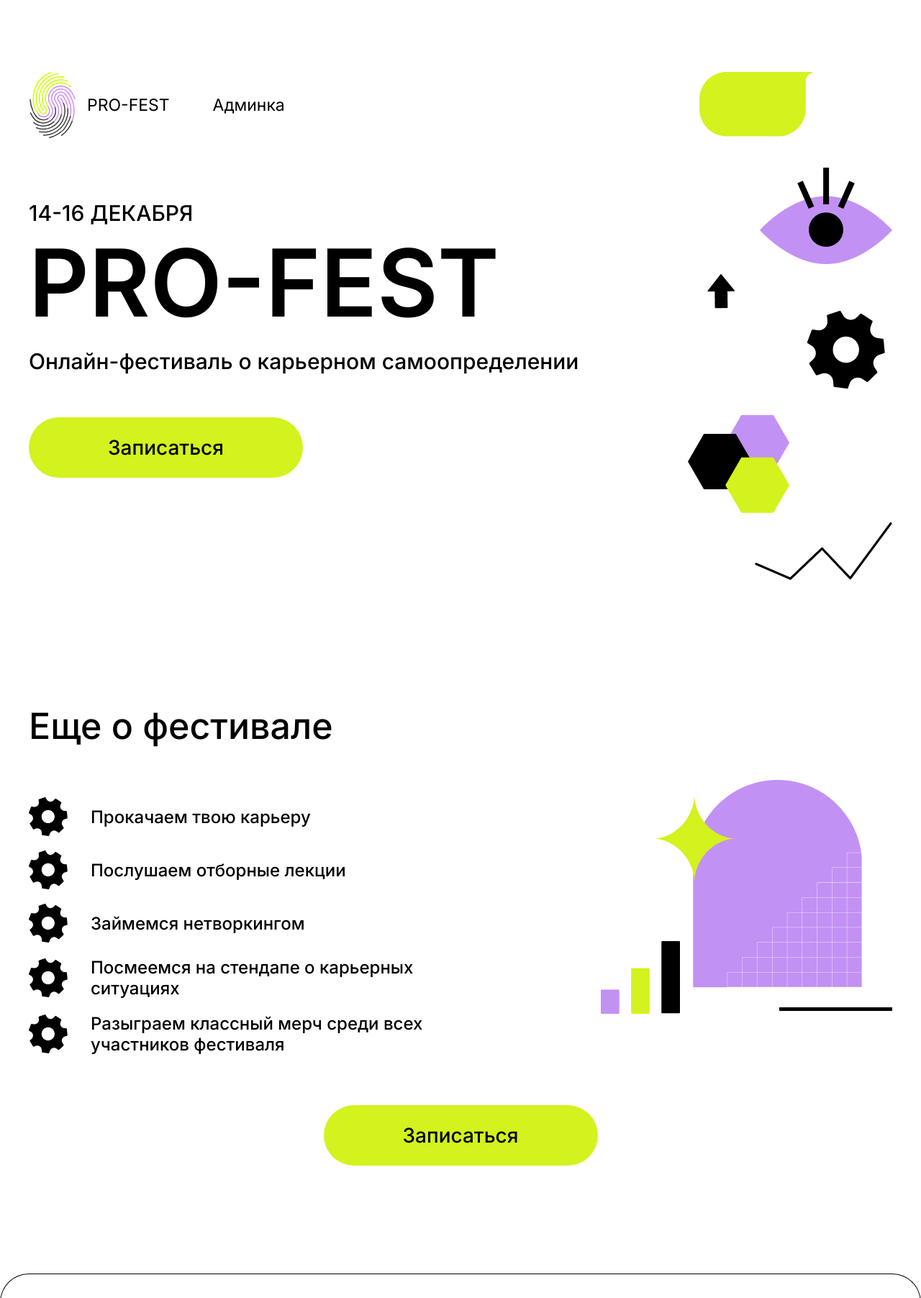
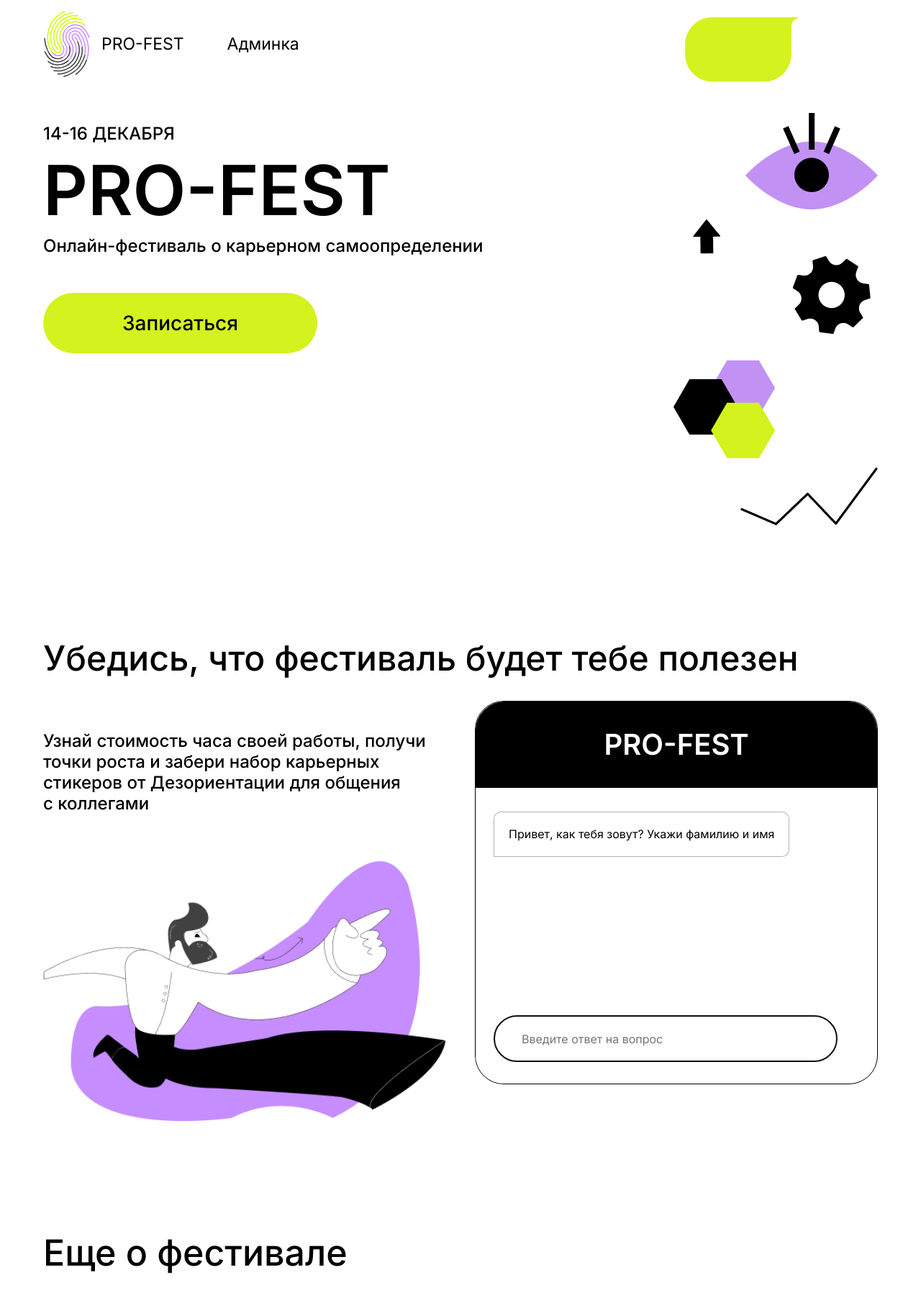
Before and after one commit to regilina/desor, a Django app: template dezor/templates/main.html in a window 1280 px wide. Shown: the top 1804 px of the page at 72% size. Run offline with Django 4.2, Linux system fonts and the light colour scheme; the template is opened without the code that fills it, so the values that code supplies are empty.

Commit message:
Изменен скролл в чате. Section-chat адаптирована под экран 768px.

```diff
--- a/dezor/static/css/exceptions.css
+++ b/dezor/static/css/exceptions.css
@@ -1,4 +1,4 @@
-@media screen and (min-width: 768px) and (max-width: 1132px) {
+@media screen and (min-width: 768px) and (max-width: 1599px) {
   .content {
     padding: 0 20px;
     overflow: hidden;
@@ -12,7 +12,6 @@
   }
   .hero__img {
     margin-top: -83px;
-    width: 100%;
   }
   .hero__title {
     margin-bottom: 16px;
@@ -31,4 +30,30 @@
     margin-bottom: 50px;
     font-size: 24px;
   }
+  .section-chat {
+    margin-top: 130px;
+  }
+  .section-chat__title {
+    font-size: 48px;
+    line-height: 120%;
+  }
+  .section-chat__text {
+    margin-bottom: 66px;
+    margin-top: 42px;
+  }
+  .section-chat__chat-container {
+    margin-top: 31px;
+    gap: 40px;
+    display: grid;
+    grid-template-columns: 1fr 1fr;
+  }
+  .section-chat__img {
+    margin-left: 0;
+  }
+  .chat {
+    height: 533px;
+  }
+  .chat__head span {
+    font-size: 40px;
+  }
 }/*# sourceMappingURL=exceptions.css.map */
--- a/dezor/static/css/exceptions.scss
+++ b/dezor/static/css/exceptions.scss
@@ -1,4 +1,4 @@
-@media screen and (min-width: 768px) and (max-width: 1132px) {
+@media screen and (min-width: 768px) and (max-width: 1599px) {
   .content {
     padding: 0 20px;
     overflow: hidden;
@@ -14,8 +14,6 @@
 
     &__img {
       margin-top: -83px;
-        width: 100%;
-
     }
 
     &__title {
@@ -39,4 +37,39 @@
       font-size: 24px;
     }
   }
+
+  .section-chat {
+    margin-top: 130px;
+
+    &__title {
+      font-size: 48px;
+      line-height: 120%;
     }
+
+    &__text {
+      margin-bottom: 66px;
+      margin-top: 42px;
+    }
+
+    &__chat-container {
+      margin-top: 31px;
+      gap: 40px;
+      display: grid;
+      grid-template-columns: 1fr 1fr;
+    }
+
+    &__img {
+      margin-left: 0;
+    }
+  }
+
+  .chat {
+    height: 533px;
+
+    &__head {
+      & span {
+        font-size: 40px;
+      }
+    }
+  }
+}
--- a/dezor/static/css/styles.css
+++ b/dezor/static/css/styles.css
@@ -45,6 +45,7 @@
 }
 .hero__img {
   margin-top: -92px;
+  width: 100%;
 }
 .hero__title {
   text-transform: uppercase;
@@ -99,19 +100,19 @@
 }
 .section-chat__img {
   margin-left: 19px;
+  width: 100%;
 }
 
 .chat {
   display: flex;
   flex-direction: column;
   justify-content: space-between;
-  width: 569px;
+  max-width: 569px;
+  width: 100%;
   height: 785px;
   flex-shrink: 0;
-  border-radius: 40px 0px 0px 40px;
-  border-top: 1px solid var(--Black, #000);
-  border-bottom: 1px solid var(--Black, #000);
-  border-left: 1px solid var(--Black, #000);
+  border-radius: 40px;
+  border: 1px solid var(--Black, #000);
 }
 .chat__popup {
   max-width: 1062px;
@@ -136,17 +137,13 @@
   gap: 15px;
   flex-grow: 1;
   overflow-x: hidden;
-  overflow-y: scroll; /* Включение вертикальной полосы прокрутки */
-  margin-top: -120px;
-  padding-top: 153px;
+  overflow-y: auto; /* Включение вертикальной полосы прокрутки */
+  margin-top: 33px;
   padding-left: 25px;
   padding-right: 25px;
-  margin-bottom: -110px;
-  padding-bottom: 110px;
+  margin-bottom: 8px;
 }
 .chat__messages::-webkit-scrollbar {
-  width: 40px; /* Ширина полосы прокрутки */
-  height: 786px;
   background-color: #F1F1F1;
 }
 .chat__messages::-webkit-scrollbar-thumb {
@@ -157,23 +154,12 @@
   display: block;
   background-color: transparent;
 }
-.chat__messages::-webkit-scrollbar-button:start:decrement {
-  display: block;
-  background-image: url("../img/arrow-up.svg");
-}
-.chat__messages::-webkit-scrollbar-button:end:increment {
-  display: block;
-  height: 20px;
-  width: 100%;
-  background-color: grey;
-}
 .chat__input {
   display: flex;
   align-items: center;
   padding-bottom: 30px;
   padding-left: 25px;
   margin-right: 40px;
-  padding-top: 15px;
   z-index: 999;
   background-color: #FFF;
   border-radius: 0px 0px 0px 40px;
@@ -184,8 +170,9 @@
   font-weight: 400;
   line-height: 130%;
   display: flex;
-  width: 478px;
+  max-width: 478px;
   height: 65px;
+  width: 100%;
   padding: 10px 38px;
   align-items: center;
   gap: 10px;
@@ -199,10 +186,10 @@
   border-color: #000;
 }
 .chat__head {
-  width: 529px;
+  width: 100%;
   height: 120px;
   flex-shrink: 0;
-  border-radius: 40px 0px 0px 0px;
+  border-radius: 40px 40px 0px 0px;
   border: 1px solid var(--Black, #000);
   background: #000;
   display: flex;
@@ -252,14 +239,16 @@
 }
 
 .message {
-  display: flex;
-  padding: 10px 38px;
-  flex-shrink: 0;
-  border-radius: 55px;
+  border-radius: 10px 10px 10px 0;
   border: 1px solid rgba(0, 0, 0, 0.3);
   flex-wrap: wrap;
   color: rgba(0, 0, 0, 0.6);
   font-weight: 400;
+  display: flex;
+  padding: 20px;
+  flex-direction: column;
+  align-items: flex-start;
+  gap: 6px;
 }
 .message-text span {
   font-size: 16px;
--- a/dezor/static/css/styles.scss
+++ b/dezor/static/css/styles.scss
@@ -46,6 +46,7 @@
 
   &__img {
     margin-top: -92px;
+    width: 100%;
   }
 
   &__title {
@@ -108,22 +109,22 @@
 
   &__img {
     margin-left: 19px;
+    width: 100%;
   }
 }
 
 .chat {
-
   display: flex;
   flex-direction: column;
   justify-content: space-between;
 
-  width: 569px;
+  max-width: 569px;
+  width: 100%;
   height: 785px;
   flex-shrink: 0;
-  border-radius: 40px 0px 0px 40px;
-  border-top: 1px solid var(--Black, #000);
-  border-bottom: 1px solid var(--Black, #000);
-  border-left: 1px solid var(--Black, #000);
+  border-radius: 40px;
+  border: 1px solid var(--Black, #000);
+
 
   &__popup {
     max-width: 1062px;
@@ -150,18 +151,17 @@
     gap: 15px;
     flex-grow: 1;
     overflow-x: hidden;
-    overflow-y: scroll; /* Включение вертикальной полосы прокрутки */
-    margin-top: -120px;
-    padding-top: 153px;
+    overflow-y: auto; /* Включение вертикальной полосы прокрутки */
+
+    margin-top: 33px;
     padding-left: 25px;
     padding-right: 25px;
-    margin-bottom: -110px;
-    padding-bottom: 110px;
+
+    margin-bottom: 8px;
 
 
     &::-webkit-scrollbar {
-      width: 40px; /* Ширина полосы прокрутки */
-      height: 786px;
+
       background-color: #F1F1F1;
     }
 
@@ -175,19 +175,7 @@
       background-color: transparent;
     }
 
-    &::-webkit-scrollbar-button:start:decrement {
-      display: block;
 
-
-      background-image: url('../img/arrow-up.svg');
-    }
-
-    &::-webkit-scrollbar-button:end:increment {
-      display: block;
-      height: 20px;
-      width: 100%;
-      background-color: grey;
-    }
   }
 
   &__input {
@@ -196,7 +184,6 @@
     padding-bottom: 30px;
     padding-left: 25px;
     margin-right: 40px;
-    padding-top: 15px;
     z-index: 999;
     background-color: #FFF;
     border-radius: 0px 0px 0px 40px;
@@ -207,8 +194,9 @@
       font-weight: 400;
       line-height: 130%;
       display: flex;
-      width: 478px;
+      max-width: 478px;
       height: 65px;
+      width: 100%;
       padding: 10px 38px;
       align-items: center;
       gap: 10px;
@@ -225,10 +213,10 @@
   }
 
   &__head {
-    width: 529px;
+    width: 100%;
     height: 120px;
     flex-shrink: 0;
-    border-radius: 40px 0px 0px 0px;
+    border-radius: 40px 40px 0px 0px;
     border: 1px solid var(--Black, #000);
     background: #000;
     display: flex;
@@ -287,14 +275,17 @@
 }
 
 .message {
-  display: flex;
-  padding: 10px 38px;
-  flex-shrink: 0;
-  border-radius: 55px;
+  border-radius: 10px 10px 10px 0;
   border: 1px solid rgba(0, 0, 0, 0.30);
   flex-wrap: wrap;
   color: rgba(0, 0, 0, 0.60);
   font-weight: 400;
+
+  display: flex;
+  padding: 20px;
+  flex-direction: column;
+  align-items: flex-start;
+  gap: 6px;
 
   &-text {
     & span {
--- a/dezor/templates/main.html
+++ b/dezor/templates/main.html
@@ -38,27 +38,29 @@
         </div>
 
       </section>
-      <!-- <section class="section-chat" id="section-chat">
+      <section class="section-chat" id="section-chat">
         <h2 class="section-chat__title">Убедись, что фестиваль будет тебе полезен</h2>
         <div class="section-chat__chat-container">
           <div>
             <p class="section-chat__text">Узнай стоимость часа своей работы, получи точки роста и забери набор карьерных стикеров от Дезориентации для общения <br> с коллегами</p>
-            <img class="section-chat__img" src="../static/img/illustration-man.png" alt="мужчина">
+            <div>
+              <img class="section-chat__img" src="../static/img/illustration-man.png" alt="мужчина">
+            </div>
           </div>
           <div class="chat" id="chat">
             <div class="chat__head">
               <span>Pro-fest</span>
             </div>
-            <div class="chat__messages" id="chat-messages"> -->
+            <div class="chat__messages" id="chat-messages">
               <!-- Сюда будут добавляться сообщения чат-бота и пользователя -->
-            <!-- </div>
+            </div>
             <div class="chat__input">
-              <input type="text" class="chat__input-field" id="user-input" placeholder="Введите ответ на вопрос"> -->
+              <input type="text" class="chat__input-field" id="user-input" placeholder="Введите ответ на вопрос">
               <!-- <button class="btn chat__btn" id="send-button">Отправить</button> -->
-            <!-- </div>
+            </div>
           </div>
         </div>
-      </section> -->
+      </section>
       <div class="chat__popup" id="popup">
         <!-- Сюда добавьте содержимое вашего блока -->
         <p>Это ваш всплывающий блок!</p>
```
Also changed, not shown: 2 other files. Lines whose indentation alone changed are shown as unchanged.
